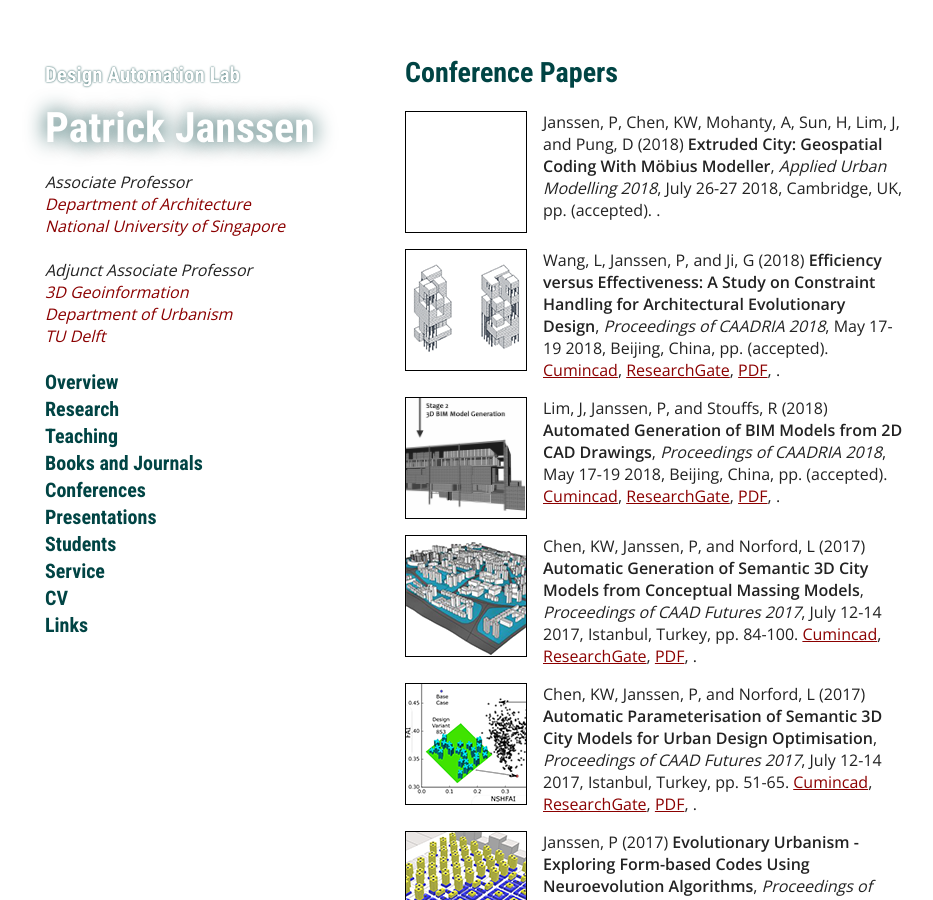
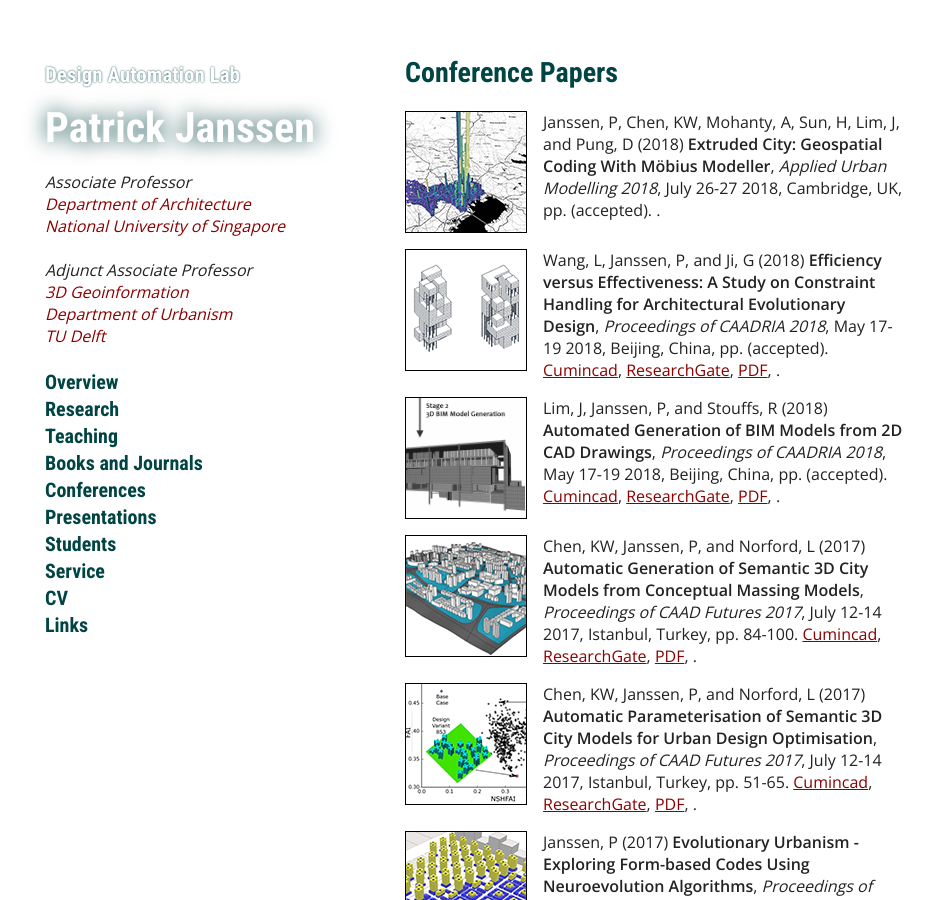
Before and after one commit to phtj/patrick-janssen, a Jekyll site: the page built from conferences.md, in a window 1280 px wide and 900 px high. Shown: the whole window, without its empty margins (165-1098 px from the left). Built offline with Jekyll 4.4.1, drawn with Linux system fonts in a browser that asks for light colours; our own code applies the rules of GitHub Pages for plain Markdown files; a script that is not in the unit is left out.

Commit message:
pics of tsinghua workshop

```diff
--- a/conferences.md
+++ b/conferences.md
@@ -4,7 +4,7 @@ title: Conference Papers
 # Conference Papers
 
 {% include ref-conf.html
-
+    smlfile="tsinghua_workshop_sml.png" file="tsinghua_workshop.png"
     authors="Janssen, P|Chen, KW| Mohanty, A|Sun, H|Lim, J|Pung, D"
     year="2018"
     date="July 26-27"
```
Also changed, not shown: assets/pdf/tsinghua_workshop_sml.png (added), 1 other file.
